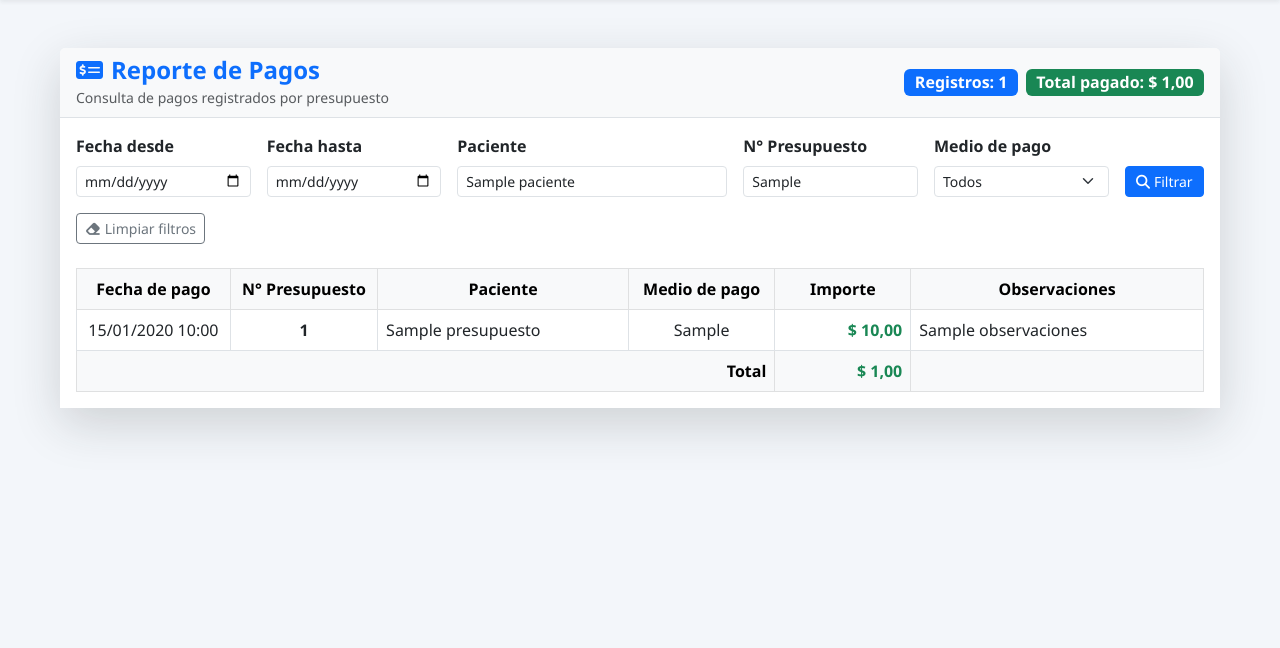
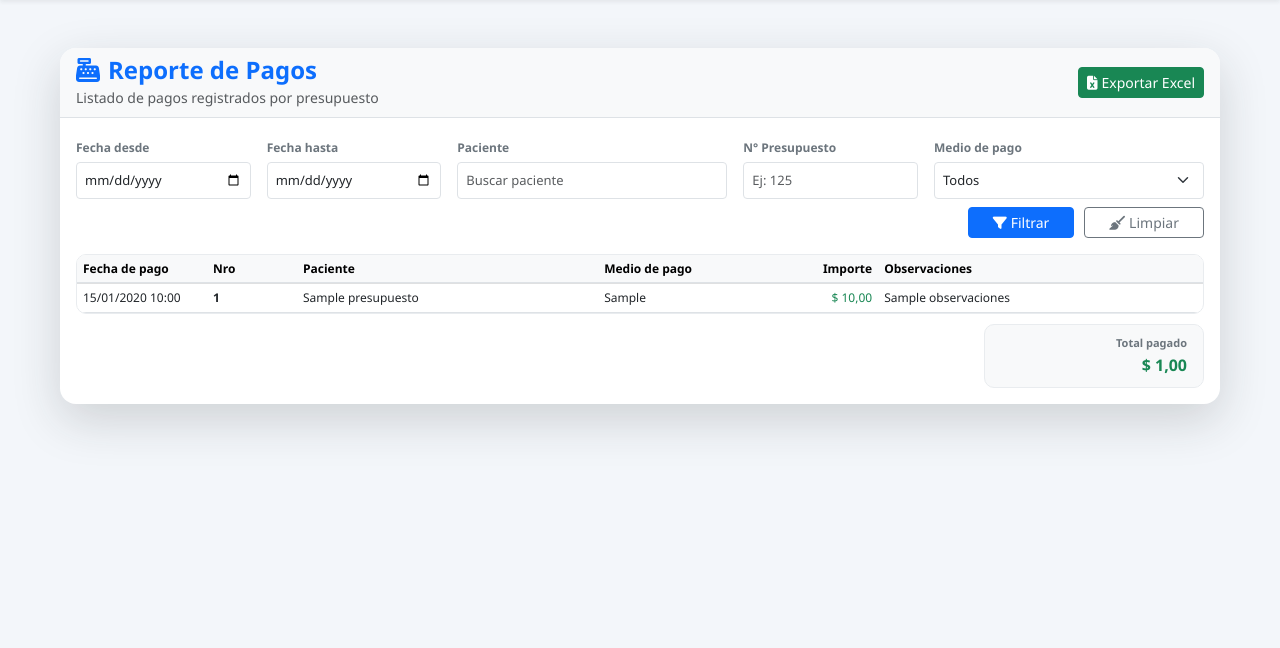
Before and after one commit to alexisguantay12/sistemas, a Django app: template templates/presupuestos/reportes/reporte_pagos.html in a window 1280 px wide. Shown: the part 62-710 px from the top of the page. Run offline with Django 3.2, Linux system fonts and the light colour scheme; the template is opened without the code that fills it: most values are stand-ins (such as "Sample title", 1, 10 or a date in 2020); some libraries are stand-ins or nearby versions.

Commit message:
Cambios alexis

```diff
--- a/templates/presupuestos/reportes/reporte_pagos.html
+++ b/templates/presupuestos/reportes/reporte_pagos.html
@@ -2,132 +2,207 @@
 {% load group_tags %}
 
 {% block content %}
+<style>
+    .card-reporte {
+        border-radius: 16px;
+        overflow: hidden;
+    }
+
+    .filtros-reporte .form-control,
+    .filtros-reporte .form-select {
+        font-size: 13px;
+        min-height: 37px;
+    }
+
+    .filtros-reporte .form-label {
+        font-size: 12px;
+        margin-bottom: 5px;
+        color: #6c757d;
+        font-weight: 600;
+    }
+
+    .tabla-reporte td,
+    .tabla-reporte th {
+        font-size: 12.5px;
+        padding: 5px 6px;
+        vertical-align: middle;
+    }
+
+    .tabla-reporte thead th {
+        white-space: nowrap;
+        position: sticky;
+        top: 0;
+        z-index: 2;
+        background: #f8f9fa;
+        box-shadow: inset 0 -1px 0 #dee2e6;
+    }
+
+    .tabla-scroll {
+        max-height: 62vh;
+        overflow-y: auto;
+        border: 1px solid #e9ecef;
+        border-radius: 10px;
+    }
+
+    .acciones-filtros {
+        display: flex;
+        gap: 10px;
+        align-items: end;
+        justify-content: flex-end;
+    }
+
+    .totales-externos {
+        margin-top: 10px;
+        display: flex;
+        justify-content: end;
+    }
+
+    .totales-externos .bloque-total {
+        background: #f8f9fa;
+        border: 1px solid #e9ecef;
+        border-radius: 10px;
+        padding: 10px 16px;
+        min-width: 220px;
+        text-align: right;
+    }
+
+    .totales-externos .titulo-total {
+        font-size: 11px;
+        color: #6c757d;
+        font-weight: 600;
+        display: block;
+        margin-bottom: 2px;
+    }
+
+    .totales-externos .valor-total {
+        font-size: 16px;
+        font-weight: 700;
+        white-space: nowrap;
+    }
+
+    @media (max-width: 1400px) {
+        .tabla-reporte td,
+        .tabla-reporte th {
+            font-size: 12px;
+        }
+    }
+</style>
+
 <div class="container-fluid mt-4 mb-4">
+    <div class="card shadow-lg border-0 card-reporte">
 
-  <div class="card shadow-lg border-0">
         <div class="card-header bg-light border-bottom d-flex justify-content-between align-items-center flex-wrap gap-2">
             <div>
-        <h4 class="mb-0 text-primary fw-bold">
-          <i class="fas fa-money-check-alt me-2"></i>Reporte de Pagos
+                <h4 class="text-primary fw-bold mb-0">
+                    <i class="fas fa-cash-register me-2"></i>Reporte de Pagos
                 </h4>
-        <small class="text-muted">Consulta de pagos registrados por presupuesto</small>
+                <small class="text-muted">Listado de pagos registrados por presupuesto</small>
             </div>
 
-      <div class="d-flex flex-wrap gap-2">
-        <span class="badge bg-primary fs-6">
-          Registros: {{ total_registros }}
-        </span>
-        <span class="badge bg-success fs-6">
-          Total pagado: $ {{ total_pagado|moneda_ar }}
-        </span>
+            <a href="?{{ request.GET.urlencode }}&exportar=excel" class="btn btn-success btn-sm">
+                <i class="fas fa-file-excel me-1"></i>Exportar Excel
+            </a>
+        </div>
+
+        <div class="card-body">
+
+                <form method="get" class="filtros-reporte mb-3">
+                    <div class="row g-3 align-items-end">
+
+                        <div class="col-md-2">
+                            <label class="form-label">Fecha desde</label>
+                            <input type="date" name="fecha_desde" class="form-control form-control-sm"
+                                value="{{ request.GET.fecha_desde }}">
+                        </div>
+
+                        <div class="col-md-2">
+                            <label class="form-label">Fecha hasta</label>
+                            <input type="date" name="fecha_hasta" class="form-control form-control-sm"
+                                value="{{ request.GET.fecha_hasta }}">
+                        </div>
+
+                        <div class="col-md-3">
+                            <label class="form-label">Paciente</label>
+                            <input type="text" name="paciente" placeholder="Buscar paciente"
+                                class="form-control form-control-sm"
+                                value="{{ request.GET.paciente }}">
+                        </div>
+
+                        <div class="col-md-2">
+                            <label class="form-label">N° Presupuesto</label>
+                            <input type="text" name="nro_presupuesto" placeholder="Ej: 125"
+                                class="form-control form-control-sm"
+                                value="{{ request.GET.nro_presupuesto }}">
+                        </div>
+
+                        <div class="col-md-3">
+                            <label class="form-label">Medio de pago</label>
+                            <select name="medio_pago" class="form-select form-select-sm">
+                                <option value="">Todos</option>
+                                {% for valor, label in medios_pago %}
+                                    <option value="{{ valor }}" {% if request.GET.medio_pago == valor %}selected{% endif %}>
+                                        {{ label }}
+                                    </option>
+                                {% endfor %}
+                            </select>
                         </div>
                     </div>
 
-    <div class="card-body bg-white">
+                    <div class="row mt-2">
+                        <div class="col-md-12">
+                            <div class="acciones-filtros">
+                                <button type="submit" class="btn btn-primary btn-sm px-4">
+                                    <i class="fas fa-filter me-1"></i>Filtrar
+                                </button>
 
-      <!-- FILTROS -->
-      <form method="get" class="mb-4">
-        <div class="row g-3 align-items-end">
-
-          <div class="col-md-2">
-            <label class="form-label fw-semibold">Fecha desde</label>
-            <input type="date" name="fecha_desde" class="form-control form-control-sm" value="{{ fecha_desde }}">
-          </div>
-
-          <div class="col-md-2">
-            <label class="form-label fw-semibold">Fecha hasta</label>
-            <input type="date" name="fecha_hasta" class="form-control form-control-sm" value="{{ fecha_hasta }}">
-          </div>
-
-          <div class="col-md-3">
-            <label class="form-label fw-semibold">Paciente</label>
-            <input type="text" name="paciente" class="form-control form-control-sm" placeholder="Nombre del paciente" value="{{ paciente }}">
-          </div>
-
-          <div class="col-md-2">
-            <label class="form-label fw-semibold">N° Presupuesto</label>
-            <input type="text" name="nro_presupuesto" class="form-control form-control-sm" placeholder="Ej: 123" value="{{ nro_presupuesto }}">
-          </div>
-
-          <div class="col-md-2">
-            <label class="form-label fw-semibold">Medio de pago</label>
-            <select name="medio_pago" class="form-select form-select-sm">
-              <option value="todos" {% if not medio_pago or medio_pago == "todos" %}selected{% endif %}>Todos</option>
-              {% for medio in medios_pago %}
-                <option value="{{ medio }}" {% if medio_pago == medio %}selected{% endif %}>{{ medio }}</option>
-              {% endfor %}
-            </select>
-          </div>
-
-          <div class="col-md-1 d-grid">
-            <button type="submit" class="btn btn-primary btn-sm">
-              <i class="fas fa-search me-1"></i>Filtrar
-            </button>
-          </div>
-
-          <div class="col-md-12">
-            <a href="{% url 'presupuestos_app:reporte_pagos' %}" class="btn btn-outline-secondary btn-sm">
-              <i class="fas fa-eraser me-1"></i>Limpiar filtros
+                                <a href="{% url 'presupuestos_app:reporte_pagos' %}" class="btn btn-outline-secondary btn-sm px-4">
+                                    <i class="fas fa-broom me-1"></i>Limpiar
                                 </a>
                             </div>
-
+                        </div>
                     </div>
                 </form>
-
-      <!-- TABLA -->
-      <div class="table-responsive" style="max-height: 70vh; overflow-y: auto;">
-        <table class="table table-hover table-bordered align-middle mb-0">
-          <thead class="table-light sticky-top" style="z-index: 10;">
-            <tr class="text-center">
-              <th style="min-width: 140px;">Fecha de pago</th>
-              <th style="min-width: 120px;">N° Presupuesto</th>
-              <th style="min-width: 240px;">Paciente</th>
-              <th style="min-width: 140px;">Medio de pago</th>
-              <th style="min-width: 130px;">Importe</th>
-              <th style="min-width: 280px;">Observaciones</th>
+            <div class="tabla-scroll">
+                <div class="table-responsive">
+                    <table class="table table-hover align-middle table-sm tabla-reporte mb-0">
+                        <thead class="table-light">
+                            <tr>
+                                <th style="width: 130px;">Fecha de pago</th>
+                                <th style="width: 90px;">Nro</th>
+                                <th>Paciente</th>
+                                <th style="width: 150px;">Medio de pago</th>
+                                <th class="text-end" style="width: 130px;">Importe</th>
+                                <th>Observaciones</th>
                             </tr>
                         </thead>
+
                         <tbody>
                             {% for pago in pagos %}
                             <tr>
-              <td class="text-center">
-                {{ pago.fecha|date:"d/m/Y H:i" }}
-              </td>
-              <td class="text-center fw-semibold">
-                {{ pago.presupuesto.id }}
-              </td>
-              <td>
-                {{ pago.presupuesto.paciente_nombre }}
-              </td>
-              <td class="text-center">
-                {{ pago.medio_pago|default:"-" }}
-              </td>
-              <td class="text-end fw-semibold text-success">
-                $ {{ pago.monto|moneda_ar }}
-              </td>
-              <td>
-                {{ pago.observaciones|default:"-" }}
-              </td>
+                                <td class="text-nowrap">{{ pago.fecha|date:"d/m/Y H:i" }}</td>
+                                <td class="fw-semibold text-nowrap">{{ pago.presupuesto.id }}</td>
+                                <td>{{ pago.presupuesto.paciente_nombre }}</td>
+                                <td class="text-nowrap">{{ pago.get_medio_pago_display }}</td>
+                                <td class="text-end text-success text-nowrap">$ {{ pago.monto|moneda_ar }}</td>
+                                <td>{{ pago.observaciones|default:"-" }}</td>
                             </tr>
                             {% empty %}
                             <tr>
                                 <td colspan="6" class="text-center text-muted py-4">
-                No se encontraron pagos con los filtros seleccionados.
+                                    No hay pagos para mostrar con los filtros seleccionados.
                                 </td>
                             </tr>
                             {% endfor %}
                         </tbody>
+                    </table>
+                </div>
+            </div>
 
-          <tfoot class="table-light sticky-bottom" style="z-index: 10;">
-            <tr>
-              <th colspan="4" class="text-end">Total</th>
-              <th class="text-end text-success">
-                $ {{ total_pagado|moneda_ar }}
-              </th>
-              <th></th>
-            </tr>
-          </tfoot>
-        </table>
+            <div class="totales-externos">
+                <div class="bloque-total">
+                    <span class="titulo-total">Total pagado</span>
+                    <span class="valor-total text-success">$ {{ total_pagado|moneda_ar }}</span>
+                </div>
             </div>
 
         </div>
```
Also changed, not shown: applications/presupuestos/views.py (+131 -18 lines), templates/presupuestos/reportes/presupuestos_detallado.html (+4 -4 lines). Lines whose indentation alone changed are shown as unchanged.
